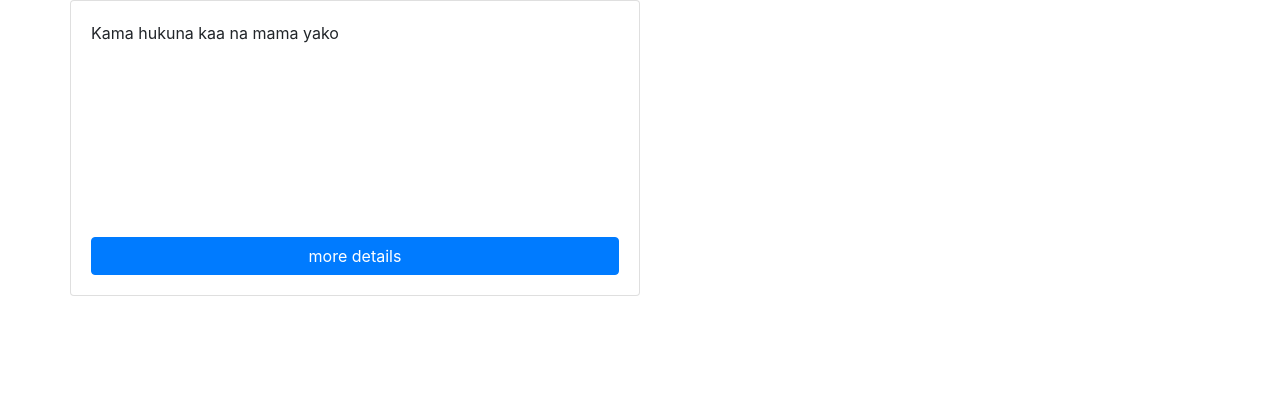
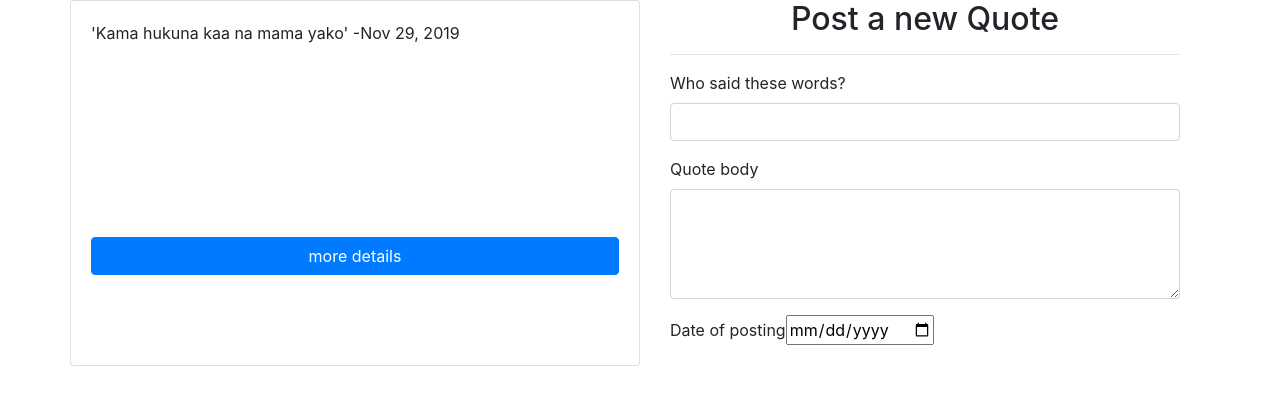
Before and after one commit to wamakimaN/Quotes, an Angular app: page / in a window 1280 px wide. Shown: the top 402 px of the page. Built offline with nearby package versions, Linux system fonts and the light colour scheme.

Commit message:
add a form component for new Quotes

```diff
--- a/src/app/app.module.ts
+++ b/src/app/app.module.ts
@@ -1,11 +1,13 @@
 import { BrowserModule } from '@angular/platform-browser';
 import { NgModule } from '@angular/core';
+import { FormsModule } from '@angular/forms';
 
 import { AppRoutingModule } from './app-routing.module';
 import { AppComponent } from './app.component';
 import { QuotesComponent } from './quotes/quotes.component';
 import { QuoteDetailsComponent } from './quote-details/quote-details.component';
 import { DateCountPipe } from './date-count.pipe';
+import { QuoteFormComponent } from './quote-form/quote-form.component';
 
 
 @NgModule({
@@ -14,10 +16,12 @@ import { DateCountPipe } from './date-count.pipe';
     QuotesComponent,
     QuoteDetailsComponent,
     DateCountPipe,
+    QuoteFormComponent,
   ],
   imports: [
     BrowserModule,
-    AppRoutingModule
+    AppRoutingModule,
+    FormsModule
   ],
   providers: [],
   bootstrap: [AppComponent]
--- /dev/null
+++ b/src/app/quote-form/quote-form.component.html
@@ -0,0 +1,23 @@
+<div class="container-fluid">
+  <h2 class="text-center">Post a new Quote</h2>
+  <hr>
+  <form>
+      <div class="form-group">
+
+          <label for="name">Who said these words?</label>
+          <input type="text" required class="form-control" id="name">
+
+      </div>
+      <div class="form-group">
+
+          <label for="sentence">Quote body</label>
+          <textarea class="form-control" id="sentence" rows="4" required></textarea>
+
+      </div>
+      <div class="form-group">
+          <label for="published">Date of posting</label>
+          <input type='date' id="published" required>
+
+      </div>
+  </form>
+</div>
--- /dev/null
+++ b/src/app/quote-form/quote-form.component.ts
@@ -0,0 +1,18 @@
+import { Component, OnInit } from '@angular/core';
+import { Quote } from '../quote';
+
+@Component({
+  selector: 'app-quote-form',
+  templateUrl: './quote-form.component.html',
+  styleUrls: ['./quote-form.component.css']
+})
+export class QuoteFormComponent implements OnInit {
+
+  newQuote = new Quote ('','',0,0,new Date())
+
+  constructor() { }
+
+  ngOnInit() {
+  }
+
+}
--- a/src/app/quotes/quotes.component.html
+++ b/src/app/quotes/quotes.component.html
@@ -2,10 +2,13 @@
   <div class="row">
     <div class="card card-body col-md-6" *ngFor='let quote of quotes;let i = index'>
       <p class="card-text">
-        {{quote.sentence}}
+        '{{quote.sentence}}' -{{quote.published|date}}
       </p>
       <button (click)='showMore(i)' class="btn btn-primary">more details</button>
       <app-quote-details *ngIf='quote.showDetails' [quote]='quote' (isDelete) = 'deleteQuote($event,i)'></app-quote-details>
     </div>
+    <div class="col-md-6">
+      <app-quote-form></app-quote-form>
+    </div>
   </div>
 </div>
```
Also changed, not shown: src/app/quote-form/quote-form.component.css (added), 1 other file (tests, documents, lock files or other folders).
